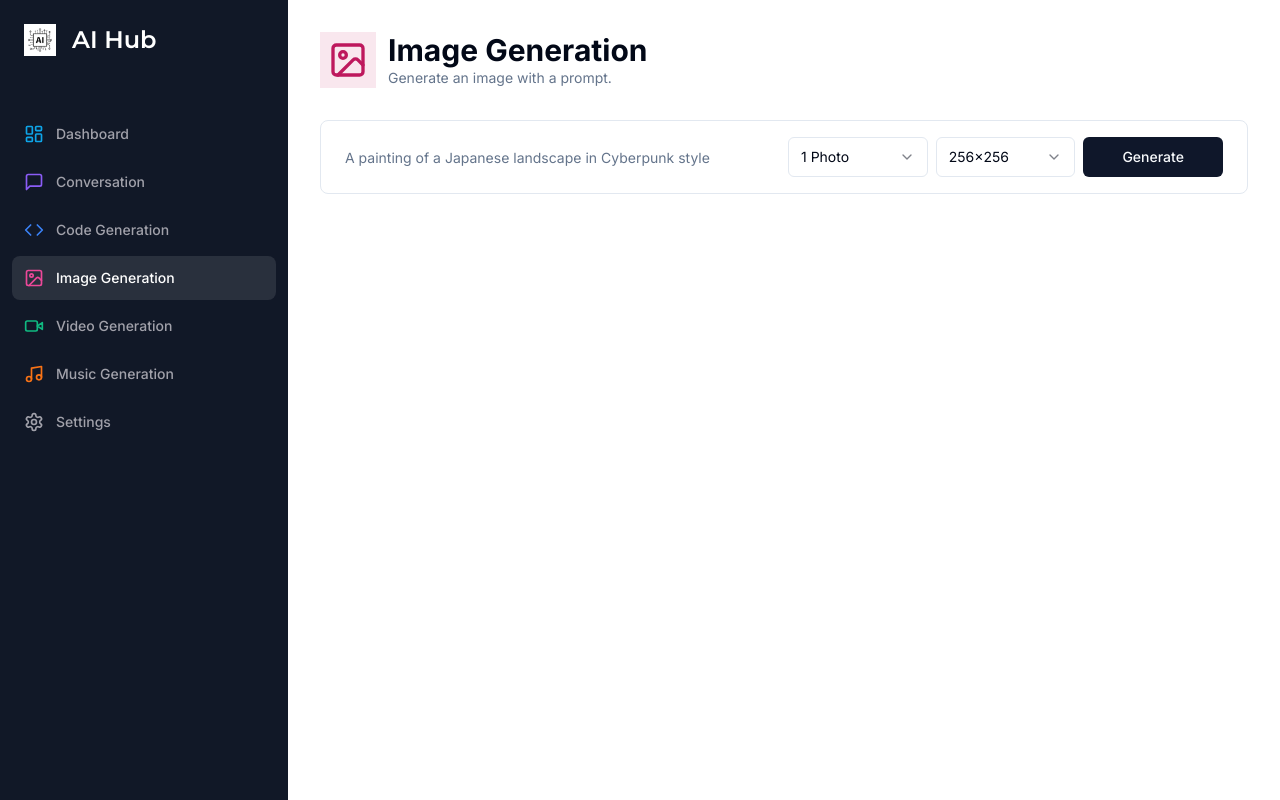
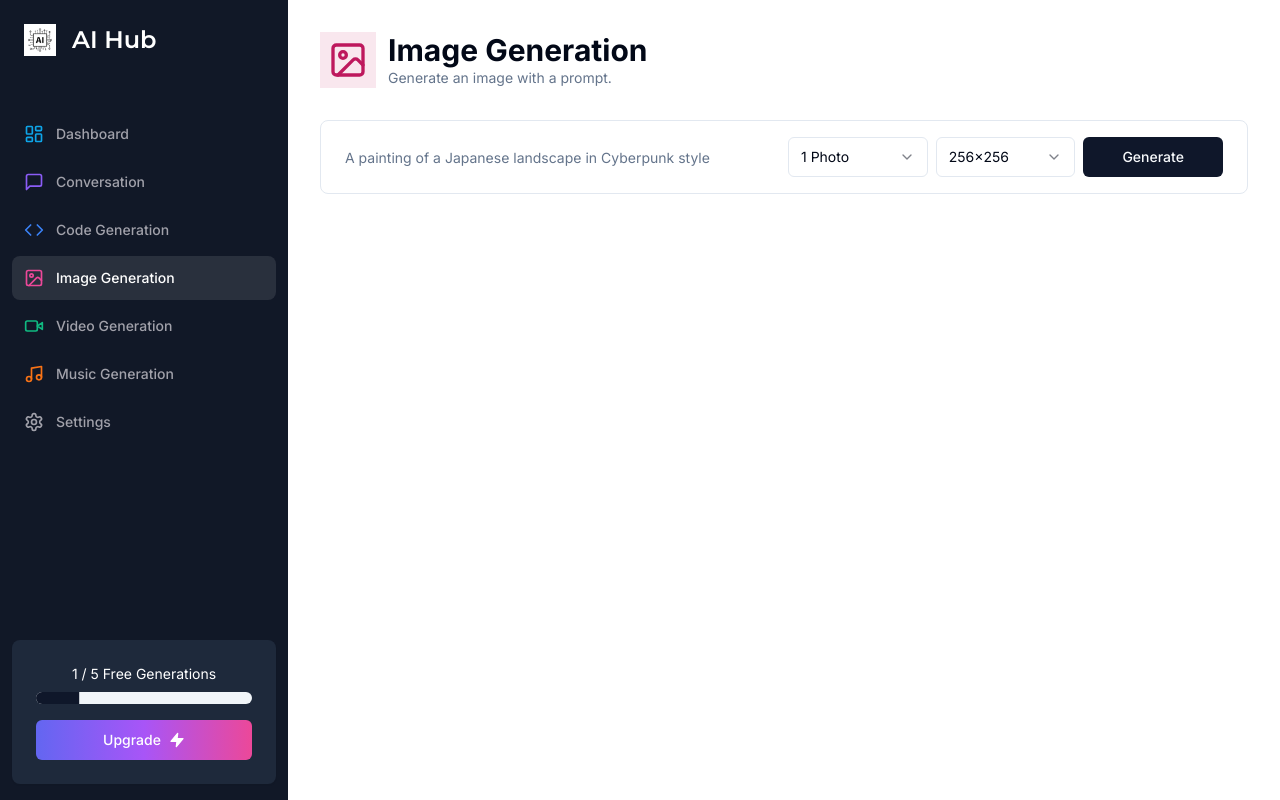
Before and after one commit to kevinsangyu/ASDgroup10, a Next.js app in the folder ai-hub/: page /image in a window 1280 px wide. Built offline with nearby package versions, Linux system fonts and the light colour scheme.

Commit message:
create limited generation feature ui

```diff
--- /dev/null
+++ b/ai-hub/components/free-counter.tsx
@@ -0,0 +1,33 @@
+"use client";
+
+import { useEffect, useState } from "react";
+
+import { Card, CardContent} from "@/components/ui/card"
+import { Progress } from "@/components/ui/progress";
+import { Button } from "@/components/ui/button";
+import { Zap } from "lucide-react";
+
+export const FreeCounter = () => {
+
+  return (
+    <div className="px-3">
+      <Card className="g-white/10 border-0 bg-slate-800">
+        <CardContent className="py-6">
+          <div className="text-center text-sm text-white mb-4 space-y-2">
+            <p>
+              1 / 5 Free Generations
+            </p>
+            <Progress
+              className="h-3"
+              value={(1/5) * 100}
+            />
+          </div>
+          <Button className="w-full" variant="premium">
+            Upgrade
+            <Zap className="w-4 h-4 ml-2 fill-white"/>
+          </Button>
+        </CardContent>
+      </Card>
+    </div>
+  )
+}
--- a/ai-hub/components/sidebar.tsx
+++ b/ai-hub/components/sidebar.tsx
@@ -15,6 +15,7 @@
 import Image from "next/image";
 import Link from "next/link";
 import React from "react";
+import { FreeCounter } from "./free-counter";
 
 const montserrat = Montserrat({ weight: "600", subsets: ["latin"] });
 
@@ -81,7 +82,12 @@
             <Link
               href={route.href}
               key={route.href}
-              className={cn("text-sm group flex p-3 w-full justify-start font-medium cursor-pointer hover:text-white hover:bg-white/10 rounded-lg transition", pathname === route.href ? "text-white bg-white/10" : "text-zinc-400")}
+              className={cn(
+                "text-sm group flex p-3 w-full justify-start font-medium cursor-pointer hover:text-white hover:bg-white/10 rounded-lg transition",
+                pathname === route.href
+                  ? "text-white bg-white/10"
+                  : "text-zinc-400"
+              )}
             >
               <div className="flex items-center flex-1">
                 <route.icon className={cn("h-5 w-5 mr-3", route.color)} />
@@ -91,6 +97,7 @@
           ))}
         </div>
       </div>
+      <FreeCounter />
     </div>
   );
 };
--- a/ai-hub/components/ui/button.tsx
+++ b/ai-hub/components/ui/button.tsx
@@ -18,6 +18,7 @@
           "bg-secondary text-secondary-foreground hover:bg-secondary/80",
         ghost: "hover:bg-accent hover:text-accent-foreground",
         link: "text-primary underline-offset-4 hover:underline",
+        premium: "bg-gradient-to-r from-indigo-500 via-purple-500 to-pink-500 text-white border-0"
       },
       size: {
         default: "h-10 px-4 py-2",
--- /dev/null
+++ b/ai-hub/components/ui/progress.tsx
@@ -0,0 +1,28 @@
+"use client"
+
+import * as React from "react"
+import * as ProgressPrimitive from "@radix-ui/react-progress"
+
+import { cn } from "@/lib/utils"
+
+const Progress = React.forwardRef<
+  React.ElementRef<typeof ProgressPrimitive.Root>,
+  React.ComponentPropsWithoutRef<typeof ProgressPrimitive.Root>
+>(({ className, value, ...props }, ref) => (
+  <ProgressPrimitive.Root
+    ref={ref}
+    className={cn(
+      "relative h-4 w-full overflow-hidden rounded-full bg-secondary",
+      className
+    )}
+    {...props}
+  >
+    <ProgressPrimitive.Indicator
+      className="h-full w-full flex-1 bg-primary transition-all"
+      style={{ transform: `translateX(-${100 - (value || 0)}%)` }}
+    />
+  </ProgressPrimitive.Root>
+))
+Progress.displayName = ProgressPrimitive.Root.displayName
+
+export { Progress }
--- a/ai-hub/package.json
+++ b/ai-hub/package.json
@@ -14,6 +14,7 @@
     "@prisma/client": "^5.3.0",
     "@radix-ui/react-dialog": "^1.0.4",
     "@radix-ui/react-label": "^2.0.2",
+    "@radix-ui/react-progress": "^1.0.3",
     "@radix-ui/react-select": "^1.2.2",
     "@radix-ui/react-slot": "^1.0.2",
     "@types/node": "20.5.9",
```
Also changed, not shown: 1 other file (tests, documents, lock files or other folders).
